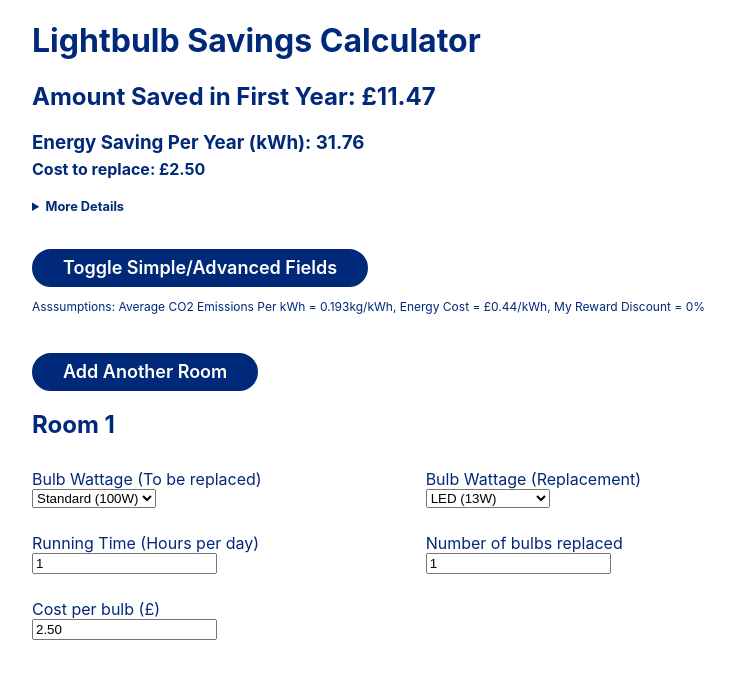
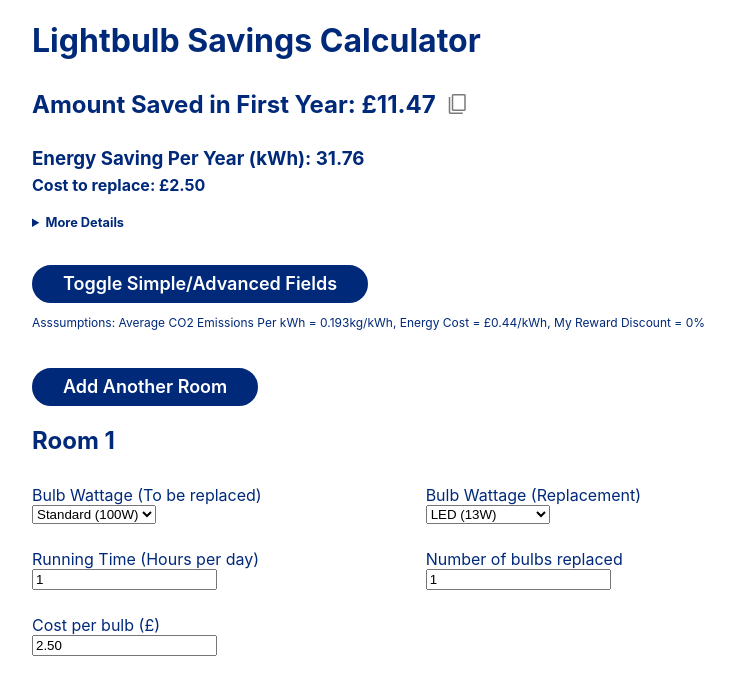
Before and after one commit to Creactivate/lightbulb-calc, a React (Create React App) app: page / in a window 1280 px wide. Shown: the top 688 px of the page, without its empty margins (224-959 px from the left). Built offline with nearby package versions, Linux system fonts and the light colour scheme.

Commit message:
added copy button and more bulb values

```diff
--- a/public/index.html
+++ b/public/index.html
@@ -3,6 +3,7 @@
   <head>
     <meta charset="utf-8" />
     <link rel="icon" href="%PUBLIC_URL%/favicon.ico" />
+    <link rel="stylesheet" href="https://fonts.googleapis.com/css2?family=Material+Symbols+Outlined:opsz,wght,FILL,GRAD@20..48,100..700,0..1,-50..200" />
     <meta name="viewport" content="width=device-width, initial-scale=1" />
     <meta name="theme-color" content="#000000" />
     <meta
--- a/src/App.css
+++ b/src/App.css
@@ -1,6 +1,6 @@
 .App{
   padding: 0 20%;
-  min-width: 500px;
+  min-width: 640px;
   max-width: 800px;
 }
 
@@ -36,6 +36,14 @@
   gap: 5px
 }
 
+.material-symbols-outlined {
+  font-variation-settings:
+  'FILL' 0,
+  'wght' 400,
+  'GRAD' 0,
+  'opsz' 48
+}
+
 label {
   display:flex;
   flex-direction: column;
@@ -50,6 +58,13 @@ p, div, h1, h2, h3 {
 
 h3 {
   margin-bottom: 5px;
+}
+
+.copied{
+  display: inline;
+  color: #797979;
+  visibility: hidden;
+  font-size: 12px;
 }
 
 .bold {
@@ -79,6 +94,46 @@ h3 {
   color: #ffffff;
   background-color: #002979;
   text-decoration: none;
+}
+
+h2.heading{
+  display: inline;
+  margin: 5px 0px;
+}
+
+.clip{
+  padding: 5px 5px;
+  margin: 5px 5px;
+  font-size: 10px;
+  color: #797979;
+  background-color: #ffffff;
+  border: 0px solid white;
+  cursor: pointer;
+  border-radius: 5px;
+  display: inline;
+}
+
+.clip:hover{
+  color: #ffffff;
+  background-color: #919191;
+}
+
+div.results{
+  background-color: #ffffff;
+  padding: 5px 5px;
+  position: relative;
+}
+
+div.clip{
+  align-items: center;
+  padding: 0 5px;
+
+}
+
+.flex{
+  display: flex;
+  align-items: center;
+  position: relative;
 }
 
 p {
--- a/src/components/test.js
+++ b/src/components/test.js
@@ -31,6 +31,20 @@ class AppComponent extends React.Component {
       }
 
       const formatter = new Intl.NumberFormat("en-GB", {style: "currency", currency: "GBP", minimumFractionDigits: 2})
+
+      const copyToClipboard = () => {
+        const results_to_clipboard = {
+          'Return on Investment in First Year':Math.round((calcGlobalValues().roiInFirstYear + Number.EPSILON) * 100) / 100 + '%',
+          'Current Cost to Run Per Year':formatter.format(calcGlobalValues().currentCost),
+          'Replaced Cost to Run Per Year':formatter.format(calcGlobalValues().newCost),
+          'Gross Savings Per Year':formatter.format(calcGlobalValues().grossSavedPerYear),
+          'Energy Saving Per Year (kWh)':Math.round((calcGlobalValues().kwhSavingPerYear + Number.EPSILON) * 100) / 100,
+          'Co2 Saving Per Year (kg)':Math.round((calcGlobalValues().kgCo2SavingPerYear + Number.EPSILON) * 100) / 100,
+        }
+        console.log(results_to_clipboard);navigator.clipboard.writeText(JSON.stringify(results_to_clipboard))
+        document.querySelector('.copied').style.visibility = 'visible'
+        setTimeout(()=>{document.querySelector('.copied').style.visibility = 'hidden'},3000)
+      }
 
 
       updateNumbers(tmpRooms);
@@ -135,11 +149,13 @@ class AppComponent extends React.Component {
       return (
         <>
         <h1>Lightbulb Savings Calculator</h1>
-        <h2>Amount Saved in First Year: {formatter.format(calcGlobalValues().savedInFirstYear)}</h2>
+        <div className="flex"><h2 className="heading">Amount Saved in First Year: {formatter.format(calcGlobalValues().savedInFirstYear)}</h2><button className="clip" onClick={() => copyToClipboard()}><span class="material-symbols-outlined">content_copy</span></button>
+        <div className="copied">copied results to clipboard!</div></div>
         <h3>Energy Saving Per Year (kWh): {Math.round((calcGlobalValues().kwhSavingPerYear + Number.EPSILON) * 100) / 100}</h3>
         <div className="bold">Cost to replace: {formatter.format(calcGlobalValues().costToReplace)}</div>
         <br/>
         <details>
+
         <summary>More Details</summary>
         {/* <div className="details">Cost to replace: {formatter.format(calcGlobalValues().costToReplace)}</div> */}
         <div className="details">Return on Investment in First Year: {Math.round((calcGlobalValues().roiInFirstYear + Number.EPSILON) * 100) / 100}%</div>
@@ -261,18 +277,22 @@ class AppComponent extends React.Component {
         <label>Bulb Wattage (To be replaced)
           {/* <input type="number" value={innerRoom.wattageToBeReplaced} onChange={e => print(parseInt(e.target.value), 'wattageToBeReplaced')} /> */}
           {props.simple === 'simple' ? <select value={innerRoom.wattageToBeReplaced} onChange={e => print(parseInt(e.target.value), 'wattageToBeReplaced')}>
+            <option value='7'>LED (7W)</option>
             <option value='13'>LED (13W)</option>
             <option value='70'>Halogen (70W)</option>
             <option value='20'>CFL (20W)</option>
+            <option value='60'>Standard (60W)</option>
             <option selected value='100'>Standard (100W)</option>
           </select> : <input type="number" value={innerRoom.wattageToBeReplaced} onChange={e => print(parseInt(e.target.value), 'wattageToBeReplaced')} />}
         </label>
         <label>Bulb Wattage (Replacement)
           {/* <input type="number" value={innerRoom.wattageReplacement} onChange={e => print(parseInt(e.target.value), 'wattageReplacement')} /> */}
           {props.simple === 'simple' ? <select value={innerRoom.wattageReplacement} onChange={e => print(parseInt(e.target.value), 'wattageReplacement')}>
+            <option selected value='7'>LED (7W)</option>
             <option selected value='13'>LED (13W)</option>
             <option value='70'>Halogen (70W)</option>
             <option value='20'>CFL (20W)</option>
+            <option value='60'>Standard (60W)</option>
             <option value='100'>Standard (100W)</option>
           </select> : <input type="number" value={innerRoom.wattageReplacement} onChange={e => print(parseInt(e.target.value), 'wattageReplacement')} />}
         </label>
```
